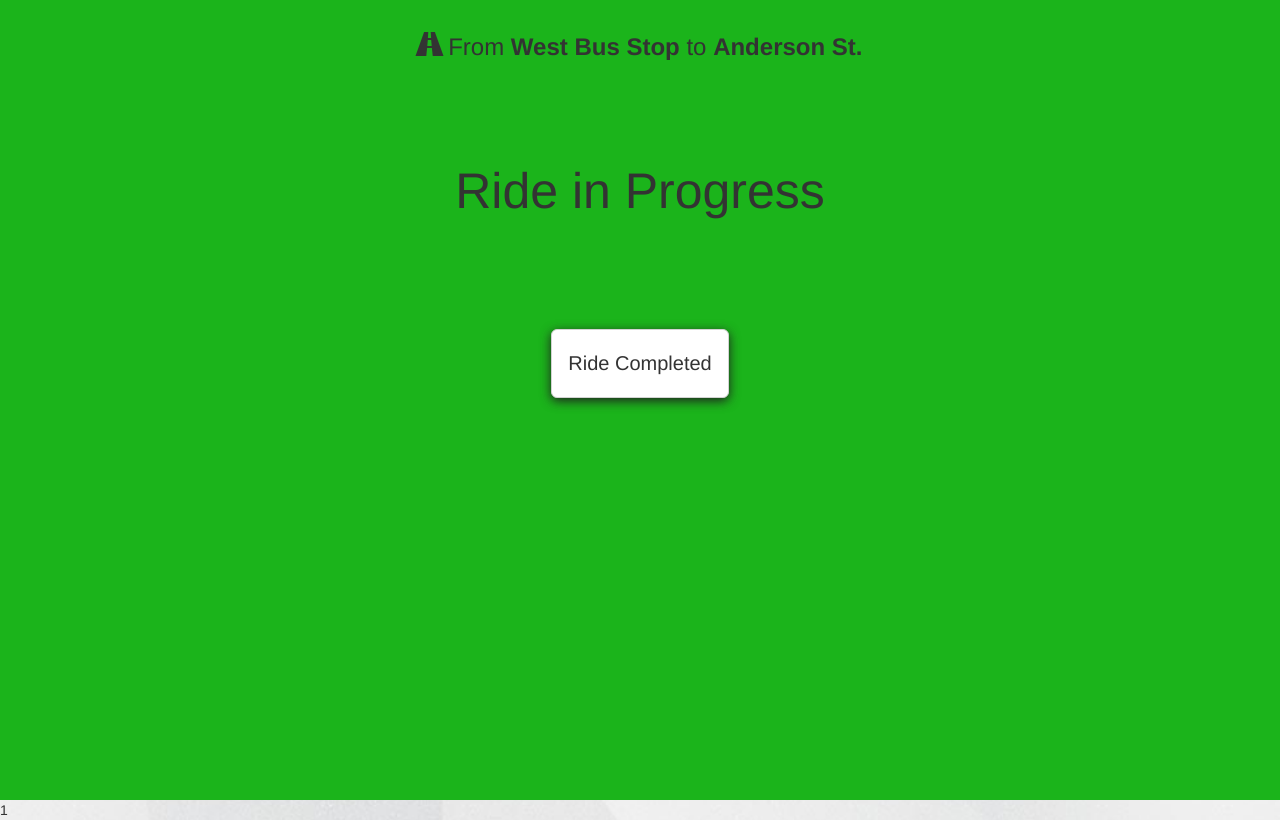
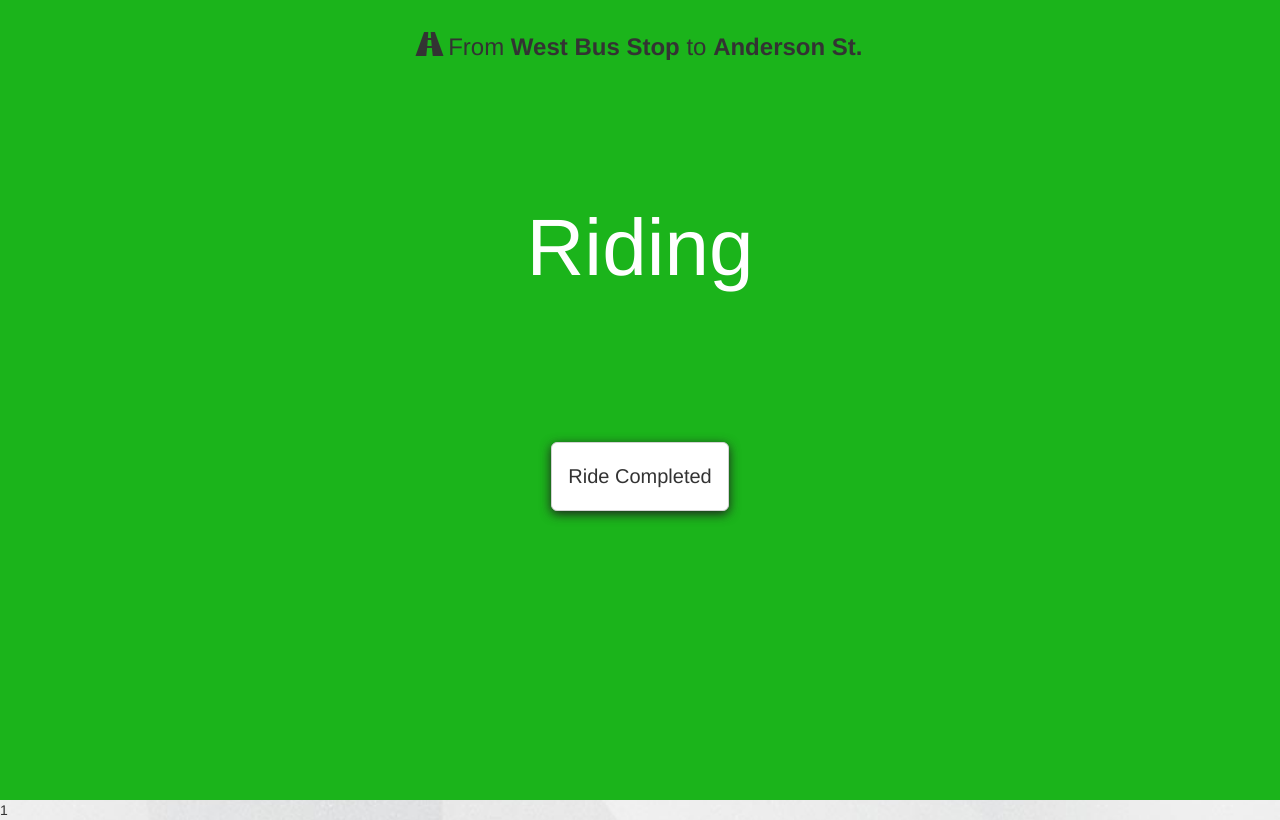
Before and after one commit to akyker20/KogoStudents, a Django app: template kogo/templates/drivers/ride_in_progress.html in a window 1280 px wide. Shown: the part 52-872 px from the top of the page. Run offline with Django 3.2, Linux system fonts and the light colour scheme; data comes from the database, SQL or seed files in the repository; the template is opened without the code that fills it: values that come from a table or form of the project are taken from there, most other values are stand-ins (such as "Sample title", 1, 10 or a date in 2020); some libraries are stand-ins or nearby versions.

Commit message:
styling changes

```diff
--- a/kogo/static/css/style.css
+++ b/kogo/static/css/style.css
@@ -78,7 +78,8 @@ div.wait-background {
 	text-align: center;
 }
 
-div.wait-background h1{
+div.wait-background h1,
+h1.ride-in-progress{
 	padding: 40px;
 	color: white;
 	font-size: 80px;
@@ -96,11 +97,6 @@ div.cancel-request-holder {
 
 div.push-down {
 	margin-bottom: 100px;
-}
-
-h2.ride-in-progress{
-	margin-top: 100px;
-	font-size: 50px;
 }
 
 div.cancel-request-holder span {
--- a/kogo/templates/drivers/ride_in_progress.html
+++ b/kogo/templates/drivers/ride_in_progress.html
@@ -7,7 +7,7 @@
 			From <strong>{{group.pickup_loc.name}}</strong> to <strong>{{group.dropoff_loc.name}}</strong>
 		</div>
 	<div class="during-ride-container">
-			<h2 class="ride-in-progress">Ride in Progress</h2>
+			<h1 class="ride-in-progress">Riding</h1>
 			<form method="post" action="{% url 'ride_in_progress' %}">
 				{% csrf_token %}
 				<input type="hidden" name="groupID" value="{{group.id}}">
--- a/kogo/templates/drivers/start_ride_screen.html
+++ b/kogo/templates/drivers/start_ride_screen.html
@@ -20,7 +20,7 @@
 		<div class="start-ride-holder">
 			{% for request in requests %}
 			<div class="btn-holder">
-			    <button class="student shadow btn btn-lg" data-name="{{loc.name}}">
+			    <button class="student shadow btn btn-default btn-lg" data-name="{{loc.name}}">
 			      {{request.student}}
 			      <span class="glyphicon glyphicon-ok hidden"></span>
 			    </button>
--- a/kogo/templates/students/pickup_locations.html
+++ b/kogo/templates/students/pickup_locations.html
@@ -17,7 +17,7 @@
           <button class="btn btn-danger num-requests request-shadow">{{loc|num_active_requests}}</button>
           <form method="get" action="{% url 'dropoff_locations' %}">
             <input type="hidden" name="pickup" value="{{loc.name}}">
-        		<button type="submit" class="shadow location-btn pickup btn btn-lg">
+        		<button type="submit" class="shadow location-btn pickup btn btn-default btn-lg">
         			{{loc.name}}
         		</button>
           </form>
--- a/kogo/templates/students/ride_request.html
+++ b/kogo/templates/students/ride_request.html
@@ -19,7 +19,8 @@
     	{% for loc in starting_locations %}
     	<div class="btn-holder">
         <button class="btn btn-danger num-requests request-shadow">{{loc|num_active_requests}}</button>
-    		<button class="shadow location-btn pickup btn btn-lg" data-name="{{loc.name}}">
+    		<button class="shadow location-btn pickup btn btn-default btn-lg"
+                data-name="{{loc.name}}">
     			{{loc.name}}
     		</button>
     	</div>
```
